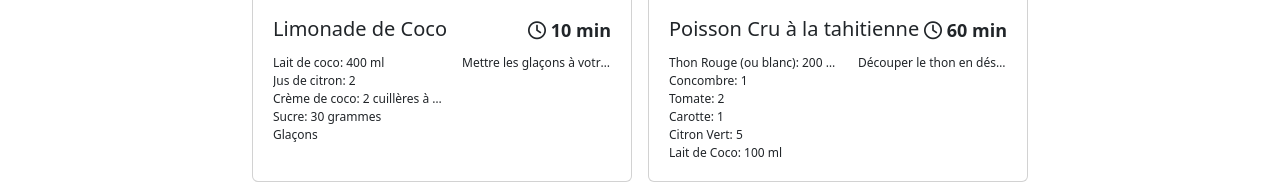
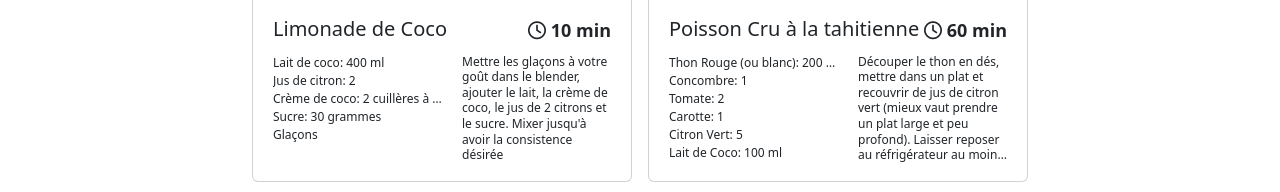
Before and after one commit to jsoury/OC-P7-lesPetitsPlats, a plain HTML site: page index.html in a window 1280 px wide. Shown: the part 608-800 px from the top of the page. Drawn offline with nearby package versions, Linux system fonts and the light colour scheme.

Commit message:
corection style description card

```diff
--- a/css/index.css
+++ b/css/index.css
@@ -66,8 +66,10 @@
   padding: 0;
   text-overflow: ellipsis;
   overflow: hidden;
-  word-wrap: break-word;
-  white-space: nowrap;
+  line-height: 1.3;
+  display: -webkit-box;
+  -webkit-box-orient: vertical;
+  -webkit-line-clamp: 7;
 }
 
 .card.recipe ul {
```
